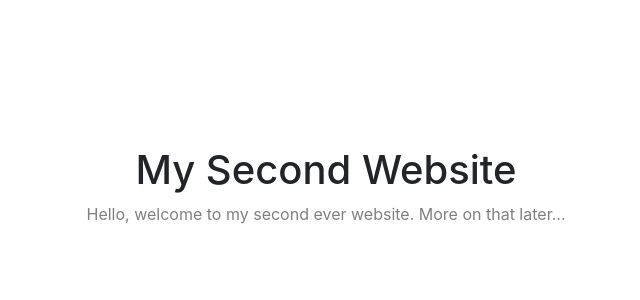
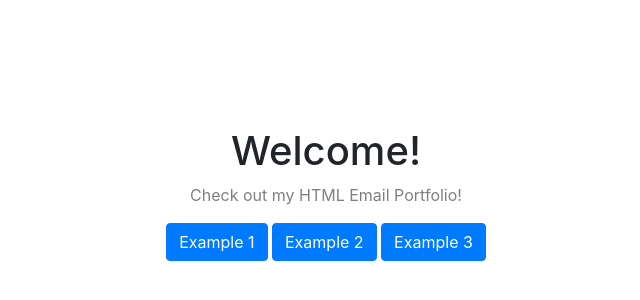
Before and after one commit to abdiel79/my_second_website, a plain HTML site: page index.html in a window 1280 px wide. Shown: the part 206-506 px from the top of the page, without its empty margins (314-954 px from the left). Drawn offline with nearby package versions, Linux system fonts and the light colour scheme.

Commit message:
Update index.html

```diff
--- a/index.html
+++ b/index.html
@@ -9,8 +9,11 @@
 
 <body class="d-flex justify-content-center align-items-center min-vh-100">
    <div class="container text-center">
-      <h1>My Second Website</h1>
-      <p class="text-black-50">Hello, welcome to my second ever website. More on that later...</p>
+      <h1>Welcome!</h1>
+      <p class="text-black-50">Check out my HTML Email Portfolio!</p>
+      <button class="btn btn-primary" href="C:\Users\abdie\Documents\GitHub\my_second_website\example1.html">Example 1</button>
+      <button class="btn btn-primary" href="example2.html">Example 2</button>
+      <button class="btn btn-primary" href="example3.html">Example 3</button>
    </div>
 </body>
 
```
